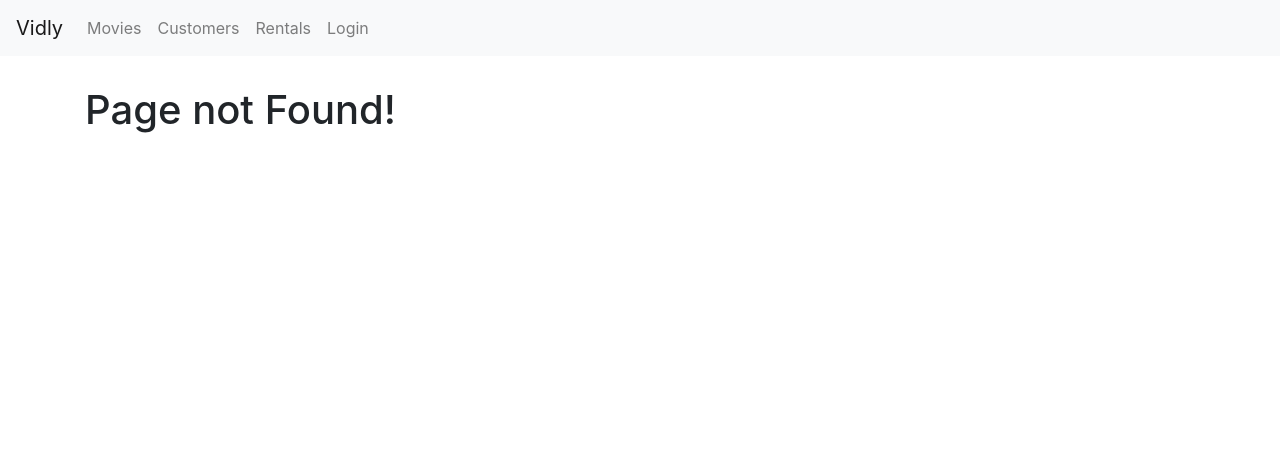
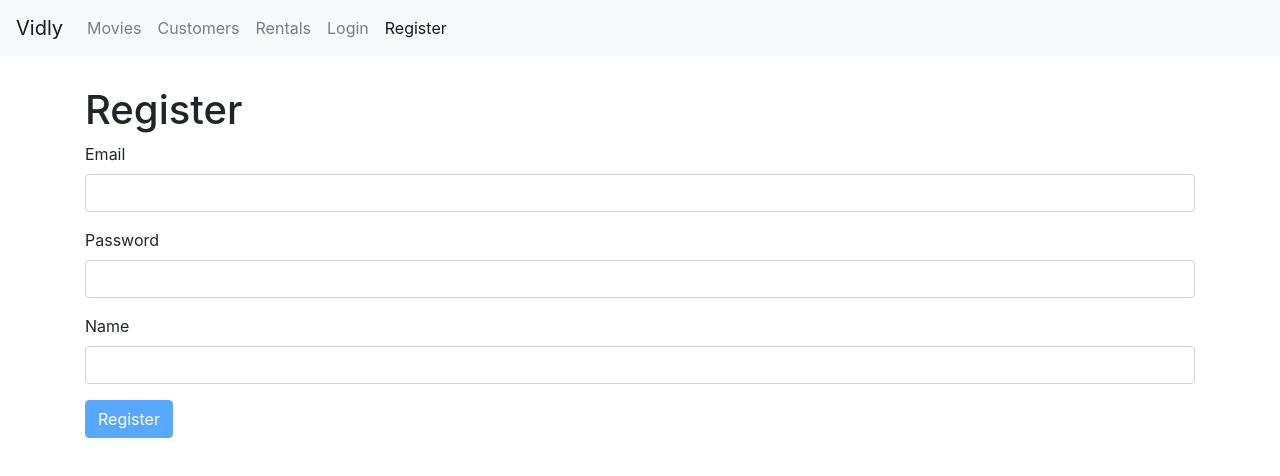
Before and after one commit to EvgenyMinin/vidly, a React (Create React App) app: page /register in a window 1280 px wide. Before the commit this address led to /not-found. Shown: the top 476 px of the page. Built offline with nearby package versions, Linux system fonts and the light colour scheme.

Commit message:
add: Register Form

```diff
--- a/src/components/App/App.jsx
+++ b/src/components/App/App.jsx
@@ -7,6 +7,7 @@
 import NotFound from './../NotFound';
 import MovieForm from './../MovieForm';
 import LoginForm from './../LoginForm';
+import RegisterForm from './../RegisterForm';
 import './App.scss';
 
 const App = () => {
@@ -17,6 +18,7 @@
             <Switch>
                 <Route path='/movies/:id' component={MovieForm} />
                 <Route path='/login' component={LoginForm} />
+                <Route path='/register' component={RegisterForm} />
                 <Route path="/movies" component={Movies} />
                 <Route path="/customers" component={Customers} />
                 <Route path="/rentals" component={Rentals} />
--- a/src/components/LoginForm/LoginForm.jsx
+++ b/src/components/LoginForm/LoginForm.jsx
@@ -1,4 +1,4 @@
-import React, { Component } from 'react';
+import React from 'react';
 import Joi from 'joi-browser';
 import Form from './../common/Form';
 import './LoginForm.scss';
--- a/src/components/NavBar/NavBar.jsx
+++ b/src/components/NavBar/NavBar.jsx
@@ -25,6 +25,9 @@
                     <NavLink className="nav-item nav-link" to="/login">
                         Login
                     </NavLink>
+                    <NavLink className="nav-item nav-link" to="/register">
+                        Register
+                    </NavLink>
                 </div>
             </div>
         </nav>
--- /dev/null
+++ b/src/components/RegisterForm/RegisterForm.jsx
@@ -0,0 +1,41 @@
+import React from 'react';
+import Joi from 'joi-browser';
+import Form from './../common/Form';
+
+class RegisterForm extends Form {
+
+    state = {
+        data: {
+            email: '',
+            password: '',
+            name: ''
+        },
+        errors: {}
+    }
+
+    schema = {
+        email: Joi.string().email({ minDomainAtoms: 2 }).required().label('Email'),
+        password: Joi.string().min(5).required().label('Password'),
+        name: Joi.string().required().label('Name')
+    }
+
+    doSubmit = () => {
+        console.log('Submitted');
+    }
+
+    render() {
+        return (
+            <div>
+                <h1>Register</h1>
+                <form onSubmit={this.handleSubmit}>
+                    {this.renderInput('email', 'Email', 'email')}
+                    {this.renderInput('password', 'Password', 'password')}
+                    {this.renderInput('name', 'Name')}
+                    {this.renderButton('Register')}
+                </form>
+            </div>
+        );
+    }
+}
+
+export default RegisterForm;
--- /dev/null
+++ b/src/components/RegisterForm/index.js
@@ -0,0 +1,3 @@
+import RegisterForm from './RegisterForm';
+
+export default RegisterForm;
```
Also changed, not shown: src/components/RegisterForm/RegisterForm.scss (added).
